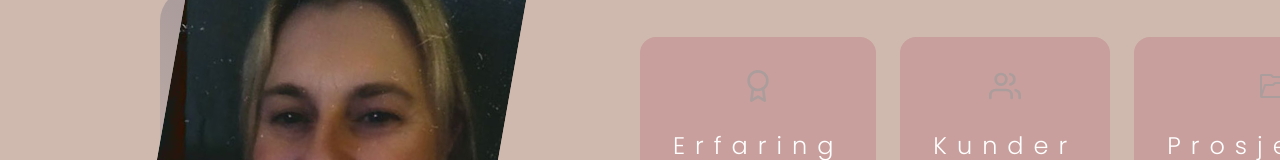
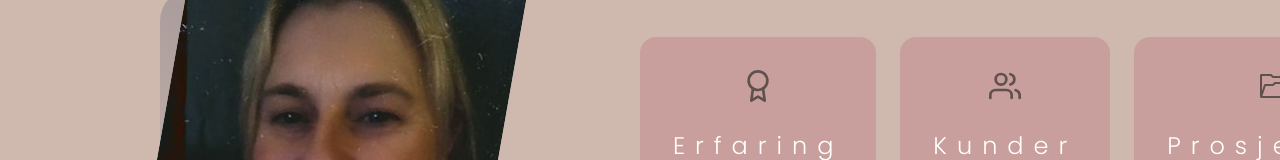
Before and after one commit to Viviann1/praksis-portfolio, a React (Create React App) app: page / in a window 1280 px wide. Shown: the part 1069-1229 px from the top of the page. Built offline with nearby package versions, Linux system fonts and the light colour scheme.

Commit message:
dark icons about

```diff
--- a/src/components/about/about.css
+++ b/src/components/about/about.css
@@ -56,7 +56,7 @@
 }
 
 .about__icon {
-    color: var(--color-primary);
+    color: var(--color-dark);
     font-size: 2rem;
     margin-bottom: 1rem;
 }
```
